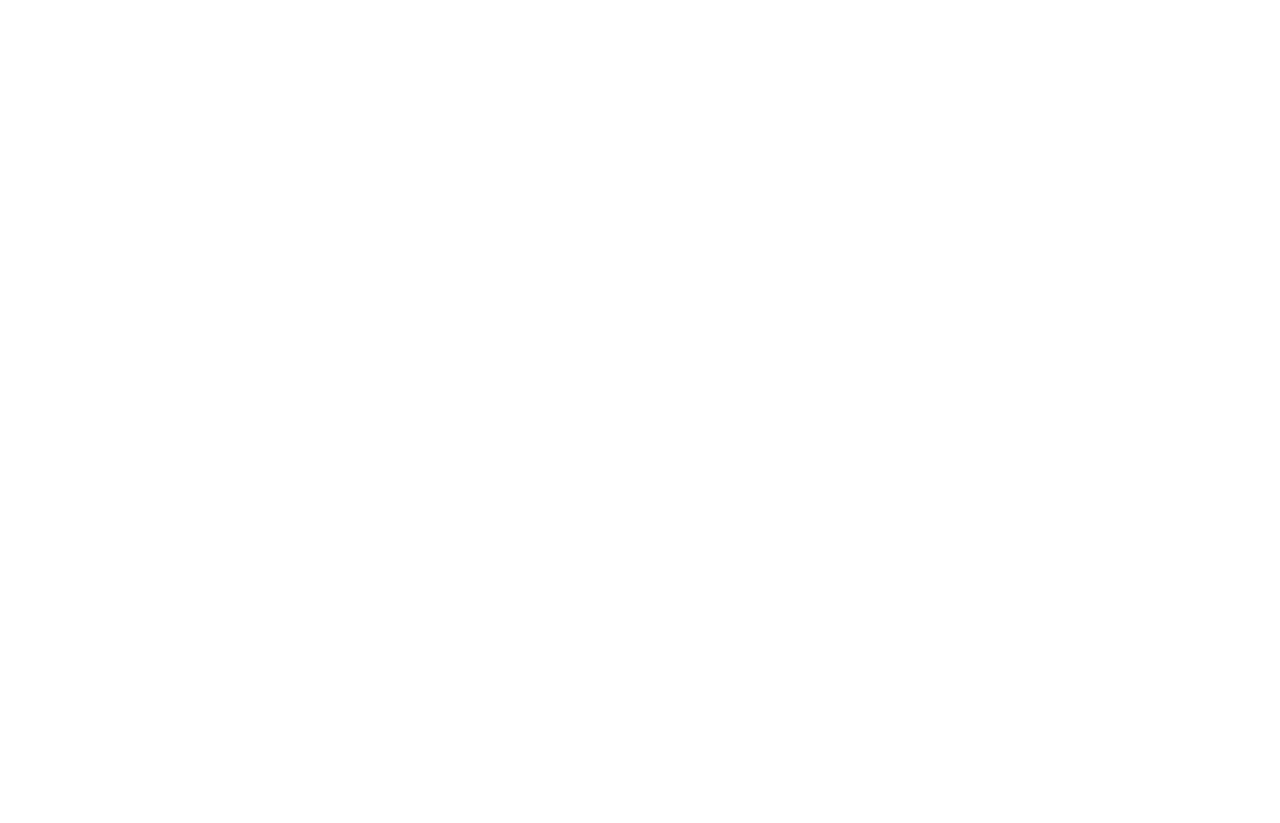
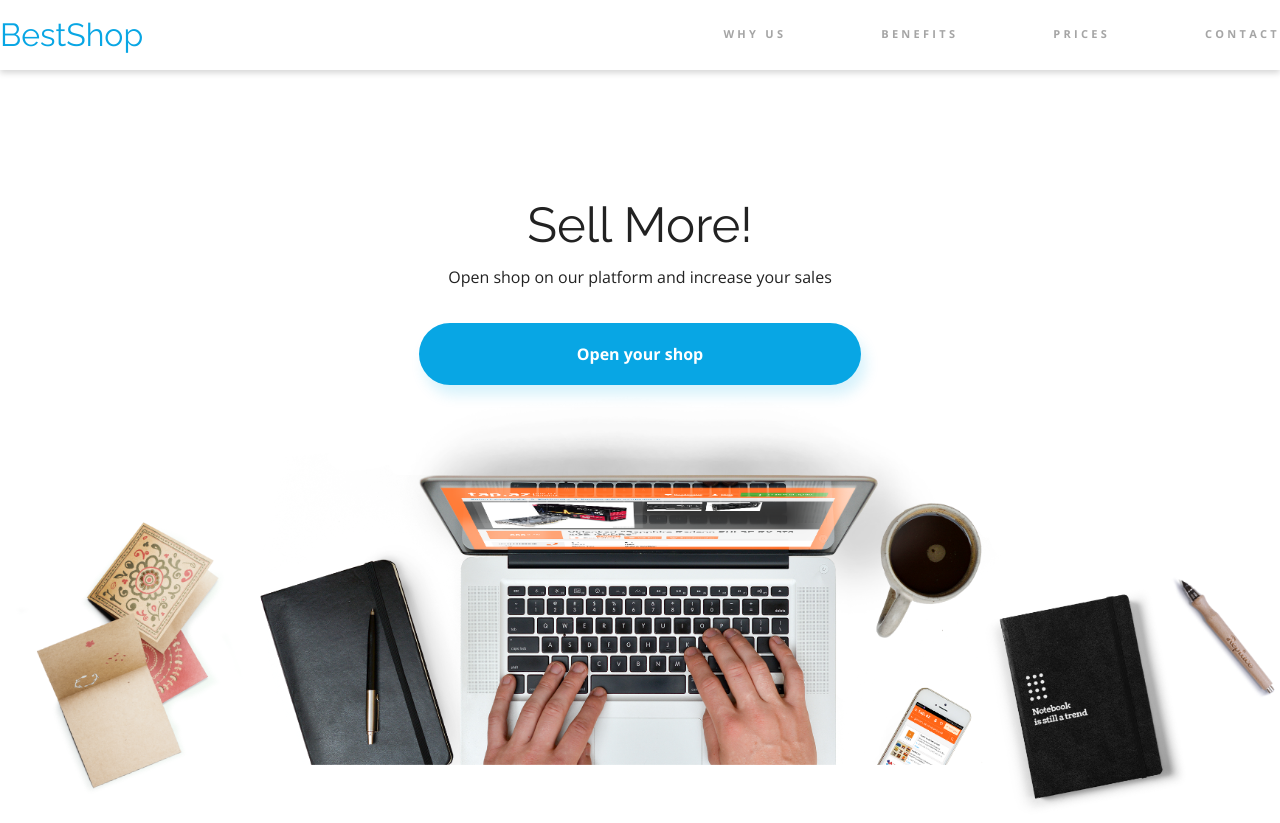
Before and after one commit to P1kczu/BestShop, a plain HTML site: page index.html in a window 1280 px wide. Before the commit the page ends 800 px from the top, so only its background shows below. Drawn offline with nearby package versions, Linux system fonts and the light colour scheme.

Commit message:
landing page done

```diff
--- a/css/style.css
+++ b/css/style.css
@@ -1,2 +1,118 @@
-/*font-family: 'Open Sans', sans-serif;*/
-/*font-family: 'Raleway', sans-serif;*/
+:root {
+    --color-primary: #08A6E4;
+    --color-primary-shadow: rgba(7, 172, 230, .16);
+    --color-redish: #FB3B64;
+    --color-green: #55DFB4;
+    --color-black: #000000;
+    --color-grey: #A5A5A5;
+    --color-light-grey: #F7F7F7;
+    --color-white: #FFFFFF;
+    --font-primary: 'Raleway', sans-serif;
+    --font-secondary: 'Open Sans', sans-serif;
+}
+
+* {
+    box-sizing: border-box;
+}
+
+body {
+    font-family: 'Raleway', sans-serif;
+    position: relative;
+}
+
+/* --- HEADER STYLES --- */
+
+.container {
+    margin: 0 auto;
+    max-width: 1352px;
+}
+
+nav .container {
+    display: flex;
+    justify-content: space-between;
+}
+
+nav {
+    width: 100%;
+    height: 70px;
+    margin-bottom: 130px;
+    box-shadow: 0 3px 6px #00000029;
+    position: sticky;
+    top: 0;
+}
+
+.navigation__menu {
+    display: flex;
+}
+
+.navigation__item {
+    display: flex;
+    justify-content: center;
+    align-items: center;
+    margin-left: 95px;
+}
+
+.navigation__item__link {
+    padding: 28px 0 27px 0;
+    font-family: var(--font-secondary);
+    font-weight: bold;
+    font-size: 11px;
+    text-decoration: none;
+    text-transform: uppercase;
+    letter-spacing: 3.28px;
+    color: var(--color-grey);
+    border-bottom: 4px solid rgba(255, 255, 255, 0);
+    transition: 0.5s;
+}
+
+.navigation__item__link:hover {
+    color: var(--color-black);
+    border-bottom: 4px solid var(--color-primary);
+}
+
+.logo {
+    align-self: center;
+    font-size: 32px;
+    color: var(--color-primary);
+}
+
+.opening-screen {
+    display: flex;
+    flex-direction: column;
+    justify-content: center;
+    align-items: center;
+}
+
+.opening-screen__title {
+    margin-bottom: 20px;
+    font-size: 49px;
+}
+
+.opening-screen__text {
+    margin-bottom: 38px;
+    font-size: 16px;
+    font-family: var(--font-secondary);
+}
+
+.opening-screen__button-cta {
+    padding: 22px 157px;
+    background: var(--color-primary);
+    box-shadow: 5px 10px 14px #07ACE629;
+    border-radius: 40px;
+    color: var(--color-white);
+    font-family: var(--font-secondary);
+    font-weight: bold;
+    font-size: 16px;
+    text-decoration: none;
+    border: 1px solid rgba(255, 255, 255, 0);
+}
+
+.opening-screen__button-cta:hover {
+    background: var(--color-white);
+    color: var(--color-primary);
+    border: 1px solid var(--color-primary);
+}
+
+header > img {
+    width: 100%;
+}
--- a/index.html
+++ b/index.html
@@ -8,10 +8,35 @@
     <link rel="stylesheet" href="css/reset.css">
     <link rel="stylesheet" href="css/style.css">
     <link rel="preconnect" href="https://fonts.gstatic.com">
-    <link href="https://fonts.googleapis.com/css2?family=Open+Sans:wght@300;400;700&family=Raleway:wght@300;400;700;800&display=swap" rel="stylesheet">
+    <link href="https://fonts.googleapis.com/css2?family=Open+Sans:wght@300;400;700&family=Raleway:wght@300;400;700;800&display=swap"
+          rel="stylesheet">
     <title>BestShop</title>
 </head>
 <body>
 
+<header>
+
+    <nav>
+        <div class="container">
+            <div class="logo">BestShop</div>
+            <ul class="navigation__menu">
+                <li class="navigation__item"><a class="navigation__item__link" href="#">Why us</a></li>
+                <li class="navigation__item"><a class="navigation__item__link" href="#">Benefits</a></li>
+                <li class="navigation__item"><a class="navigation__item__link" href="#">Prices</a></li>
+                <li class="navigation__item"><a class="navigation__item__link" href="#">Contact</a></li>
+            </ul>
+        </div>
+    </nav>
+
+    <div class="opening-screen container">
+        <h1 class="opening-screen__title">Sell More!</h1>
+        <p class="opening-screen__text">Open shop on our platform and increase your sales</p>
+        <a class="opening-screen__button-cta" href="">Open your shop</a>
+    </div>
+
+    <img class="opening-screen__background-image" src="image/Background.png" alt="background">
+
+</header>
+
 </body>
 </html>
```
